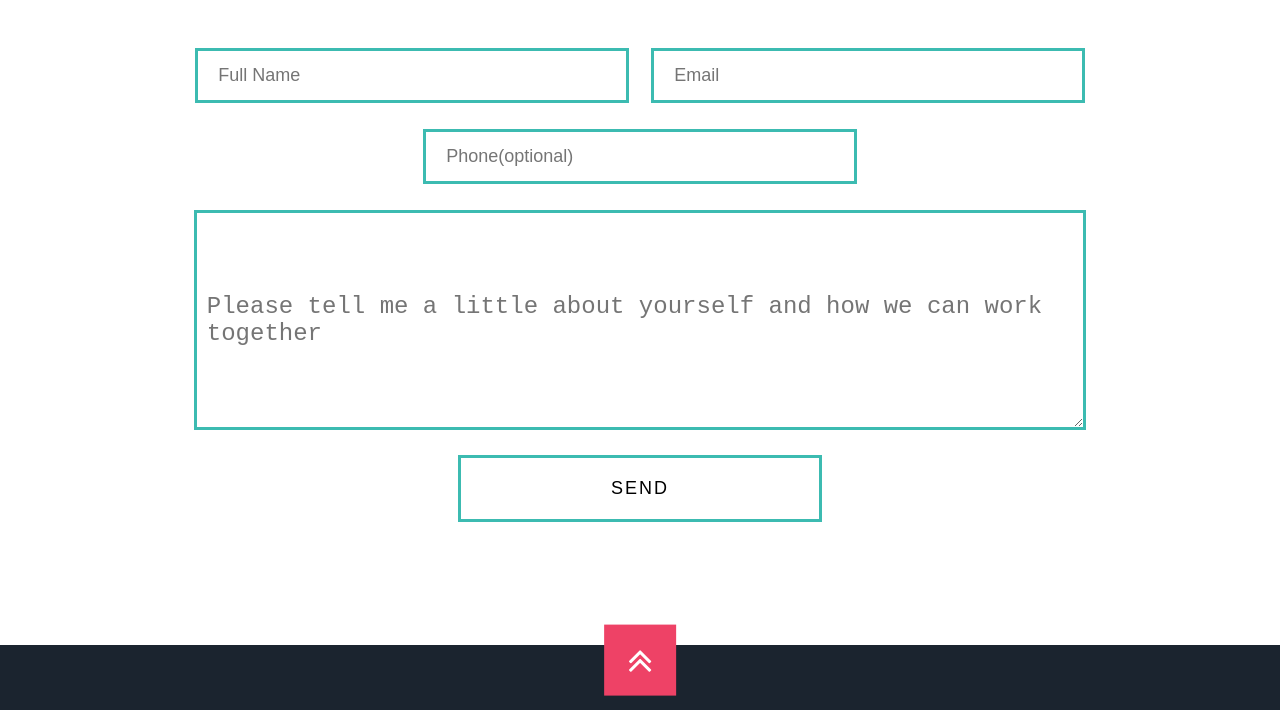
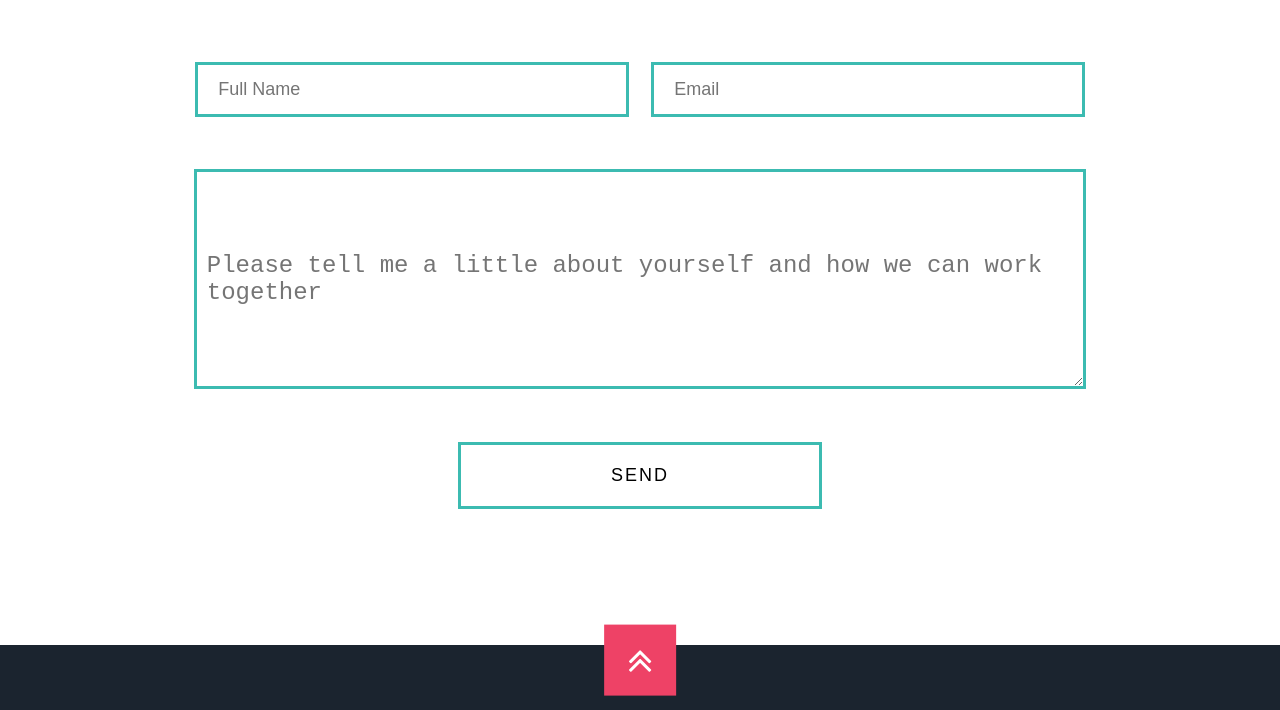
Before and after one commit to WingChhun/portfolio.github.io, a website: page index.html in a window 1280 px wide. Shown: the part 6120-6830 px from the top of the page. Drawn offline with Linux system fonts and the light colour scheme.

```diff
--- a/index.html
+++ b/index.html
@@ -810,7 +810,7 @@
         <form action="https://formspree.io/capt.wing.chhun@gmail.com" method="POST" class="contact">
             <input type="text" class="contact__input" name="name" placeholder="Full Name" required>
             <input type="email" class="contact__input" name="Email" placeholder="Email" required>
-            <input type="text" class="contact__input" name="Phone-Number" placeholder="Phone(optional)">
+
             <textarea class="contact__textarea"name = "message"placeholder="Please tell me a little about yourself and how we can work together"></textarea>
             <input type="submit" value="Send" class="btn btn--contact">
         </form>
```
